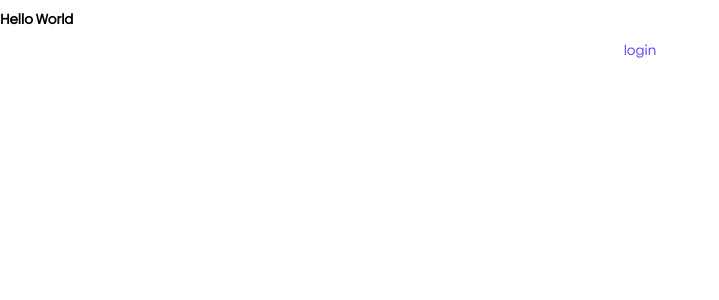
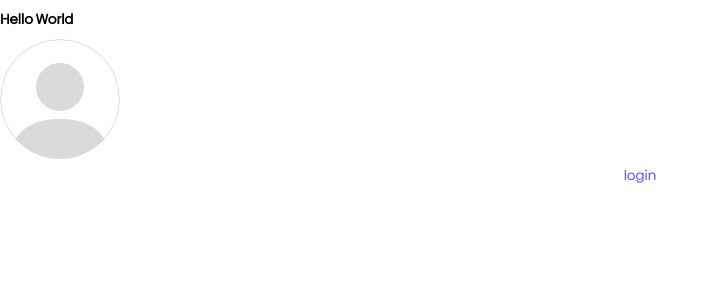
Before and after one commit to BrenoRev/Devagram, a Next.js app: page / in a window 1280 px wide. Shown: the top 300 px of the page, without its empty margins (0-719 px from the left). Built offline with nearby package versions, Linux system fonts and the light colour scheme.

Commit message:
Componente de Avatar

```diff
--- /dev/null
+++ b/components/avatar/avatar.scss
@@ -0,0 +1,4 @@
+.avatar {
+    border-radius: 50%;
+    object-fit: cover;
+}
--- /dev/null
+++ b/components/avatar/index.js
@@ -0,0 +1,19 @@
+import avatarImg from '../../public/images/avatar.svg'
+export default function Avatar({ src }){
+
+    const getAvatar = () => {
+        if(src && src !== 'undefined'){
+            return src;
+        }
+        return avatarImg.src;
+    }
+
+    return (
+        <img
+        src={getAvatar()}
+        alt="Avatar"
+        className='avatar'
+        />
+
+    )
+}
--- a/pages/index.js
+++ b/pages/index.js
@@ -1,11 +1,13 @@
 
 import { useState } from 'react'
+import Avatar from '../components/avatar';
 import Botao from '../components/botao';
 export default function Home() {
 
   return (
     <>
       <h1> Hello World </h1>
+      <Avatar/>
       <Botao texto={'login'} manipularClique={() => console.log('Botão clicado')} />
     </>
 
--- a/styles/globals.scss
+++ b/styles/globals.scss
@@ -1,6 +1,7 @@
 @import '../public/fonts/fonts.scss';
 @import 'variaveis.scss';
 @import '../components/botao/botao.scss';
+@import '../components/avatar/avatar.scss';
 
 body {
     padding : 0;
```
Also changed, not shown: public/images/avatar.svg (added).
